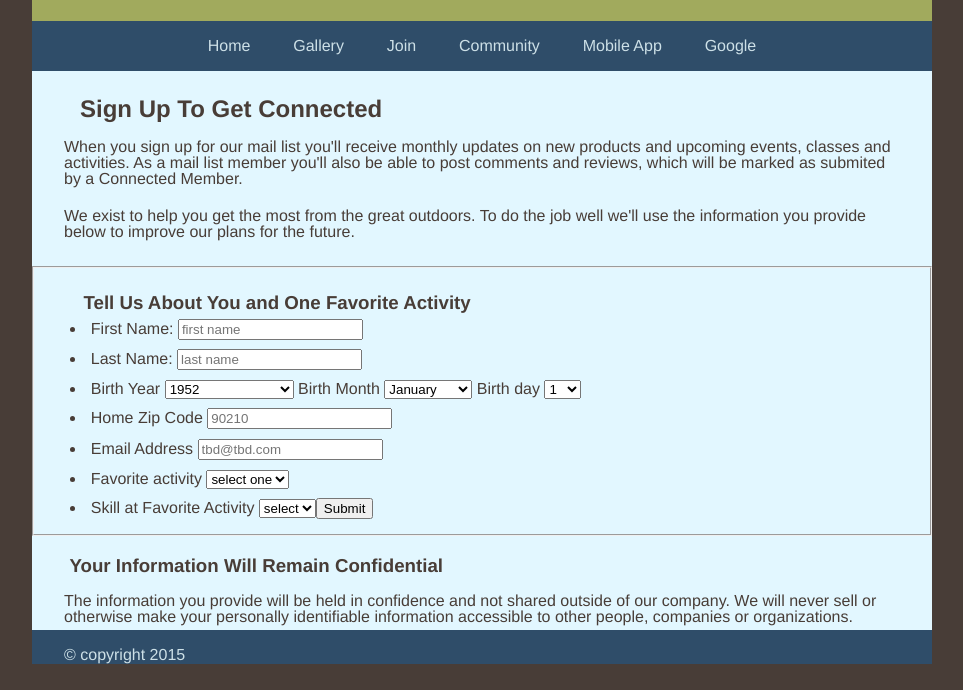
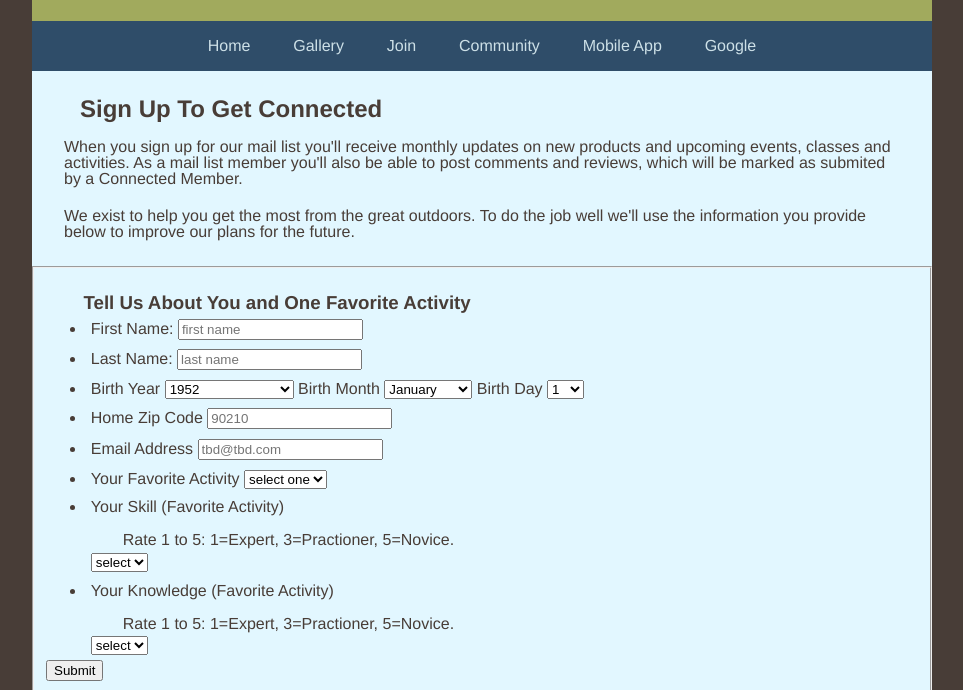
Before and after one commit to GKouhia/week1, a plain HTML site: page sign-up_homework.html in a window 1280 px wide. Shown: the part 137-827 px from the top of the page, without its empty margins (158-1121 px from the left). Before the commit the page ends 801 px from the top, so only its background shows below. Drawn offline with nearby package versions, Linux system fonts and the light colour scheme.

Commit message:
added knowledge capture + fixed Submit button.

```diff
--- a/sign-up_homework.html
+++ b/sign-up_homework.html
@@ -29,7 +29,7 @@
 				<!-- these links are relative paths -->
 				<li> <a href="#">Home</a></li>
 				<li> <a href="#">Gallery</a></li>
-				<li> <a href="sign-up_Homework.html">Join</a></li>
+				<li> <a href="sign-up_homework.html">Join</a></li>
 				<li> <a href="#">Community</a></li>
                 <li> <a href="#">Mobile App</a></li>
 				<li> <a href="http://www.google.com">Google</a></li>
@@ -45,7 +45,7 @@
             <!--action="php/processmyform.php"> <!--this "action" attribute tells the browser the address to where the data captured in the form shoud be sent for storage.-->
             <fieldset>
                <!-- <h2>Create An Account</h2>-->
-          <h3>Tell Us About You and One Favorite Activity</h3>
+            <h3>Tell Us About You and One Favorite Activity</h3>
 
 	     <!-- A Simple HTML5 Form that will use Javascript. The value of the Method attribute can be post or get. post is for a longer data set to be captured and stored. get is for sending very short bits of information to the server. Using get, the information actually travels in the URL itself. While it can be encrypted, often it is not.-->
                 <ul>
@@ -115,7 +115,7 @@
                       <option value;"Nov">November</option>
                       <option value;"Dec">December</option>
                     </select>
-                    <label>Birth day</label>
+                    <label>Birth Day</label>
                     <select name="day">
                       <option value;"1">1</option>
                       <option value;"2">2</option>
@@ -159,7 +159,7 @@
                       <input type="email" name="email" placeholder="tbd@tbd.com" required/>
                   </li>
                   <li>
-                    <label>Favorite activity</label>
+                    <label>Your Favorite Activity</label>
                     <select name="activity" >
                       <option value:"void">select one</option>
                       <option value;"hike">Hike</option>
@@ -174,8 +174,8 @@
                     </select>
                   </li>
                   <li>
-                    <label>Skill at Favorite Activity</label>
-
+                    <label>Your Skill (Favorite Activity)</label>
+                    <p>Rate 1 to 5: 1=Expert, 3=Practioner, 5=Novice.</p>
                     <select name="skill" >
                       <option value;"0">select</option>
                       <option value;"5">5</option>
@@ -183,21 +183,30 @@
                       <option value;"3">3</option>
                       <option value;"2">2</option>
                       <option value;"1">1</option>
-                      <p>Scaled 1 to 5: 1=Expert, 3=Practioner, 5=Novice.</p>
+                    </select>
                   </li>
-              </ul>
-              <p></p>
+                  <li>
+                    <label>Your Knowledge (Favorite Activity)</label>
+                    <p>Rate 1 to 5: 1=Expert, 3=Practioner, 5=Novice.</p>
+                    <select name="knowledge" >
+                      <option value;"0">select</option>
+                      <option value;"5">5</option>
+                      <option value;"4">4</option>
+                      <option value;"3">3</option>
+                      <option value;"2">2</option>
+                      <option value;"1">1</option>
+                    </select>
+                  </li>
           <!--    <p>If you would like to donate to The National Wildlife Fund, please select a dollar amount (from $0 to $101) from the pull-down menu. Thank you!</p>
               <li>
               <label>Optional: select a donation amount</label>
                   <input type="number" value="0"
                         max="101" min="0" placeholder="50" />
               </li>
-              </ul> -->
-              <p></p>
-
+              </ul>
+              <!--addtional form controls that might be entered: middle name, ssn, years of education, street address, city, state, etc.-->
+            </ul>
               <input type="submit" value="Submit" name="submit" />
-              <!--addtional form controls that might be entered: middle name, ssn, years of education, street address, city, state, etc.-->
             </fieldset>
 
           </form>
```
